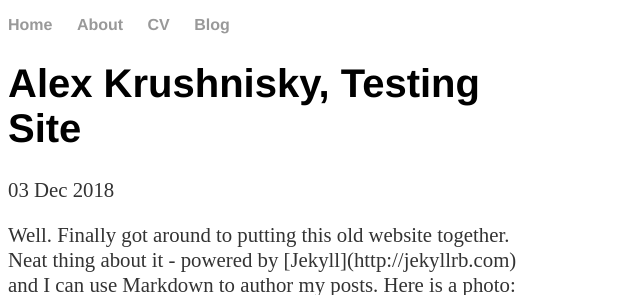
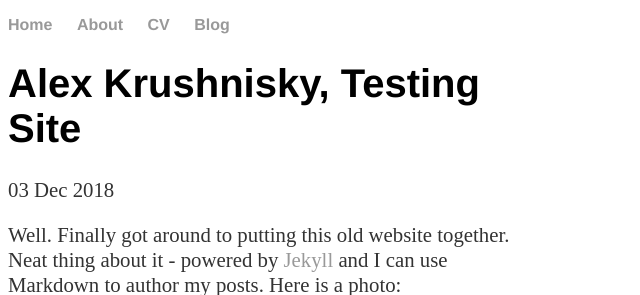
Before and after one commit to alexkrushnisky/art_alexandrekrushnisky, a Jekyll site: the page built from _posts/2018-12-03-test-post.md, in a window 1280 px wide, cut to the strip 0-295 px from the top of the page. Shown: the whole strip, without its empty margins (0-640 px from the left). Built offline with Jekyll 4.4.1, drawn with Linux system fonts in a browser that asks for light colours.

Commit message:
Update 2018-12-03-test-post.md

```diff
--- a/_posts/2018-12-03-test-post.md
+++ b/_posts/2018-12-03-test-post.md
@@ -4,7 +4,7 @@ title: "Alex Krushnisky, Testing Site"
 date: 2018-12-03
 ---
 
-<p>Well. Finally got around to putting this old website together. Neat thing about it - powered by [Jekyll](http://jekyllrb.com) and I can use Markdown to author my posts. Here is a photo:</p>
+Well. Finally got around to putting this old website together. Neat thing about it - powered by [Jekyll](http://jekyllrb.com) and I can use Markdown to author my posts. Here is a photo:
 
 <a href="/assets/Papatowai_Beach_Landscape.jpg">
   <img src="/assets/Papatowai_Beach_Landscape.jpg" alt="Landscape" title="Papatowai Beach" style="width:100%;">
```
